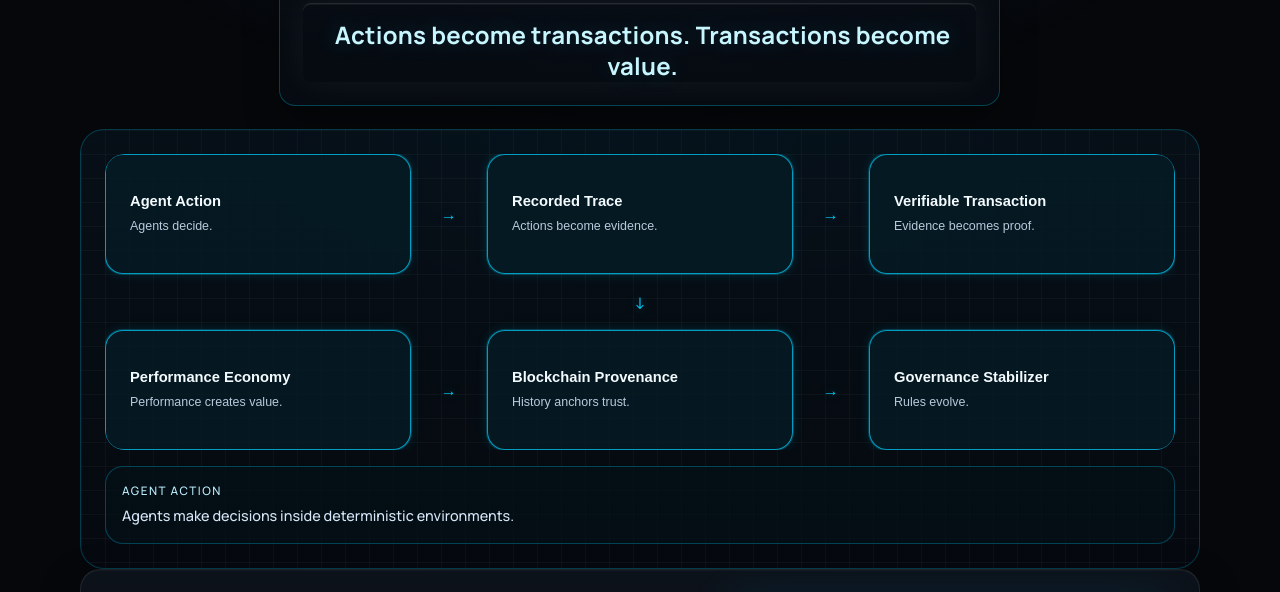
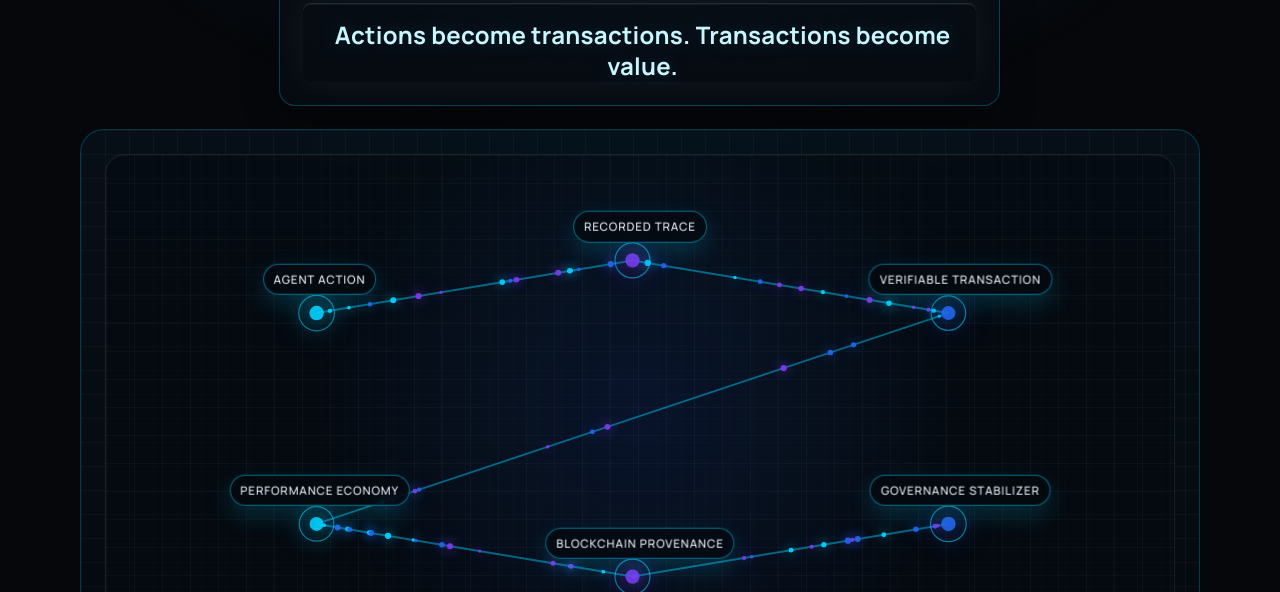
Before and after one commit to ssubik/AI-Economy-With-Blockchain, a plain HTML site: page index.html in a window 1280 px wide. Shown: the part 3974-4566 px from the top of the page. Drawn offline with Linux system fonts and the light colour scheme; grey boxes are pictures that could not be loaded; animation ran at ten frames a second.

Commit message:
prompt: Act as a senior frontend engineer specializing in high-performance canvas animations and system visualization.
Replace the HOW diagram implementation with a canvas-based particle system that visualizes a structured AI flow.

```diff
--- a/index.html
+++ b/index.html
@@ -577,6 +577,7 @@
       position: relative;
       overflow: hidden;
       isolation: isolate;
+      min-height: 420px;
     }
     .how-diagram::before {
       content: "";
@@ -588,91 +589,55 @@
       background-size: 24px 24px;
       pointer-events: none;
     }
-    .how-canvas {
+    .how-canvas-wrap {
       position: relative;
       z-index: 2;
+      min-height: 360px;
+      border-radius: var(--radius-md);
       overflow: hidden;
-      border-radius: var(--radius-md);
-    }
-    .how-flow {
-      display: grid;
-      gap: var(--space-2);
-    }
-    .how-flow-row {
-      display: grid;
-      grid-template-columns: minmax(0, 1fr) 44px minmax(0, 1fr) 44px minmax(0, 1fr);
-      gap: var(--space-2);
-      align-items: center;
-    }
-    .how-flow-bridge {
-      display: grid;
-      grid-template-columns: minmax(0, 1fr) 44px minmax(0, 1fr);
-      align-items: center;
-      gap: var(--space-2);
-    }
-    .bridge-spacer {
-      min-height: 12px;
-    }
-    .flow-arrow {
-      display: grid;
-      place-items: center;
-      min-height: 24px;
-      color: rgba(132,174,194,.58);
-      font-size: 1rem;
-      line-height: 1;
-      letter-spacing: .02em;
-      user-select: none;
-      opacity: .75;
-      transition: color .28s ease, text-shadow .28s ease, opacity .28s ease;
-    }
-    .flow-arrow.active {
-      color: rgba(0,209,255,.95);
-      text-shadow: 0 0 10px rgba(0,209,255,.35);
-      opacity: 1;
-    }
-    .flow-arrow.down { margin: 0; }
-    .how-node {
-      position: static;
+      border: 1px solid rgba(255,255,255,.08);
+      background:
+        radial-gradient(circle at 50% 48%, rgba(37,99,235,.12), transparent 54%),
+        linear-gradient(rgba(255,255,255,.03) 1px, transparent 1px),
+        linear-gradient(90deg, rgba(255,255,255,.03) 1px, transparent 1px),
+        rgba(6, 11, 18, .6);
+      background-size: auto, 28px 28px, 28px 28px, auto;
+    }
+    #flowCanvas {
+      display: block;
       width: 100%;
-      min-height: 120px;
-      border: 1px solid rgba(0,209,255,.45);
-      border-radius: var(--radius-sm);
-      padding: var(--space-3);
-      background: rgba(11,15,21,.8);
-      color: #dbe3f0;
-      font-size: .84rem;
-      line-height: 1.35;
-      cursor: pointer;
-      transition: border-color .28s ease, box-shadow .28s ease, background-color .28s ease;
-      text-align: left;
-      overflow: hidden;
-    }
-    .how-node b { display: block; color: #f4fbff; margin-bottom: .35rem; font-size: .92rem; }
-    .how-node small {
-      display: block;
-      color: #b8cadb;
-      font-size: .78rem;
-      line-height: 1.5;
-    }
-    .how-node:hover, .how-node:focus-visible { border-color: rgba(0,209,255,.62); }
-    .how-node.active {
-      border-color: rgba(0,209,255,.72);
-      background: rgba(7,28,38,.84);
-      box-shadow: 0 0 0 1px rgba(0,209,255,.22), 0 0 12px rgba(0,209,255,.14);
-    }
-    .how-panel {
-      margin-top: var(--space-2);
-      border: 1px solid rgba(0,209,255,.28);
-      border-radius: var(--radius-sm);
-      background: rgba(4,18,25,.62);
-      padding: var(--space-2);
-      z-index: 2;
-      position: relative;
-      min-height: 74px;
-    }
-    .how-panel-title { color: #bcefff; font-size: .73rem; letter-spacing: .13em; text-transform: uppercase; margin-bottom: .35rem; }
-    .how-panel-text { color: #d6e6f7; font-size: .9rem; line-height: 1.45; }
-    #how.how-punch .how-node { box-shadow: 0 0 0 1px rgba(0,209,255,.28), 0 0 14px rgba(0,209,255,.16); }
+      height: 100%;
+      min-height: 360px;
+    }
+    .flow-labels {
+      position: absolute;
+      inset: 0;
+      pointer-events: none;
+    }
+    .flow-label {
+      position: absolute;
+      left: calc(var(--x) * 100%);
+      top: calc(var(--y) * 100%);
+      transform: translate(-50%, calc(-100% - 18px));
+      padding: 6px 10px;
+      border-radius: 999px;
+      border: 1px solid rgba(255,255,255,.18);
+      background: rgba(5,9,15,.78);
+      color: #dbe6f5;
+      font-size: .72rem;
+      letter-spacing: .08em;
+      text-transform: uppercase;
+      white-space: nowrap;
+      backdrop-filter: blur(6px);
+      box-shadow: 0 8px 18px rgba(0,0,0,.34);
+      transition: border-color .3s ease, color .3s ease, box-shadow .3s ease;
+    }
+    .flow-label.active {
+      color: #eff8ff;
+      border-color: rgba(0,209,255,.5);
+      box-shadow: 0 10px 24px rgba(0,209,255,.18);
+    }
+    #how.how-punch .flow-label { border-color: rgba(0,209,255,.45); }
     #how.how-punch .story-punchline { text-shadow: 0 0 28px rgba(0,209,255,.36); }
 
     .what-module.active-map {
@@ -1165,7 +1130,7 @@
     @media (prefers-reduced-motion: reduce) {
       .pulse, .bar i, .agent.top::before, .live-pulse, .orbit-ring, .flow-dot, .data-viz::after, .why-ring, .why-node, .hero-badge.b2, .hero-badge.b3, .proposal .bar i { animation: none !important; }
       .hover-lift, .btn { transition: none !important; }
-      .reveal, .hero-seq, .why-title .line > span, .mega-word, .story-map a, .layer-list::before, .story-line, .story-punchline, .how-node, .flow-arrow { transition: none !important; }
+      .reveal, .hero-seq, .why-title .line > span, .mega-word, .story-map a, .layer-list::before, .story-line, .story-punchline, .flow-label { transition: none !important; }
       .reveal, .hero-seq { opacity: 1 !important; transform: none !important; filter: none !important; }
       .why-title .line > span { opacity: 1 !important; transform: none !important; filter: none !important; }
       .story-line, .story-punchline { opacity: 1 !important; transform: none !important; filter: none !important; }
@@ -1230,16 +1195,14 @@
       .module-title { align-items: flex-start; }
     }
     @media (max-width: 768px) {
-      .how-flow-row,
-      .how-flow-bridge {
-        grid-template-columns: 1fr;
+      .how-diagram { min-height: 500px; }
+      .how-canvas-wrap { min-height: 440px; }
+      #flowCanvas { min-height: 440px; }
+      .flow-label {
+        font-size: .66rem;
+        letter-spacing: .06em;
+        padding: 5px 8px;
       }
-      .bridge-spacer {
-        display: none;
-      }
-      .flow-arrow { font-size: .95rem; }
-      .flow-arrow.horizontal { transform: rotate(90deg); }
-      .how-node { min-height: 112px; padding: 20px; }
     }
     @media (hover: none) and (pointer: coarse) {
       .hover-lift:hover,
@@ -1419,50 +1382,16 @@
           </div>
         </div>
         <div class="how-diagram reveal" aria-label="Interactive HOW system diagram">
-          <div class="how-canvas" id="how-canvas">
-            <div class="how-flow">
-              <div class="how-flow-row">
-                <button class="how-node" data-node="1" type="button">
-                  <b>Agent Action</b>
-                  <small>Agents decide.</small>
-                </button>
-                <span class="flow-arrow horizontal" data-flow-link="1-2" aria-hidden="true">→</span>
-                <button class="how-node" data-node="2" type="button">
-                  <b>Recorded Trace</b>
-                  <small>Actions become evidence.</small>
-                </button>
-                <span class="flow-arrow horizontal" data-flow-link="2-3" aria-hidden="true">→</span>
-                <button class="how-node" data-node="3" type="button">
-                  <b>Verifiable Transaction</b>
-                  <small>Evidence becomes proof.</small>
-                </button>
-              </div>
-              <div class="how-flow-bridge">
-                <span class="bridge-spacer" aria-hidden="true"></span>
-                <span class="flow-arrow down" data-flow-link="3-4" aria-hidden="true">↓</span>
-                <span class="bridge-spacer" aria-hidden="true"></span>
-              </div>
-              <div class="how-flow-row">
-                <button class="how-node" data-node="4" type="button">
-                  <b>Performance Economy</b>
-                  <small>Performance creates value.</small>
-                </button>
-                <span class="flow-arrow horizontal" data-flow-link="4-5" aria-hidden="true">→</span>
-                <button class="how-node" data-node="5" type="button">
-                  <b>Blockchain Provenance</b>
-                  <small>History anchors trust.</small>
-                </button>
-                <span class="flow-arrow horizontal" data-flow-link="5-6" aria-hidden="true">→</span>
-                <button class="how-node" data-node="6" type="button">
-                  <b>Governance Stabilizer</b>
-                  <small>Rules evolve.</small>
-                </button>
-              </div>
+          <div class="how-canvas-wrap">
+            <canvas id="flowCanvas" aria-hidden="true"></canvas>
+            <div class="flow-labels" id="flowLabels">
+              <div class="flow-label" data-node="agent">Agent Action</div>
+              <div class="flow-label" data-node="trace">Recorded Trace</div>
+              <div class="flow-label" data-node="tx">Verifiable Transaction</div>
+              <div class="flow-label" data-node="economy">Performance Economy</div>
+              <div class="flow-label" data-node="provenance">Blockchain Provenance</div>
+              <div class="flow-label" data-node="governance">Governance Stabilizer</div>
             </div>
-          </div>
-          <div class="how-panel" id="how-panel">
-            <div class="how-panel-title" id="how-panel-title">System Node</div>
-            <div class="how-panel-text" id="how-panel-text">Agents make decisions inside deterministic environments.</div>
           </div>
         </div>
         <div class="layer-list reveal">
@@ -1771,20 +1700,22 @@
     let whyStep = 0;
     let howStep = 0;
     let whatStep = 0;
-
-    const howNodeDetails = {
-      1: { title: 'Agent Action', text: 'Agents make decisions inside deterministic environments.' },
-      2: { title: 'Recorded Trace', text: 'Every move, action, and result becomes structured evidence.' },
-      3: { title: 'Verifiable Transaction', text: 'Critical actions are converted into verifiable economic events.' },
-      4: { title: 'Performance Economy', text: 'Repeated outcomes create ranking, reputation, and value.' },
-      5: { title: 'Blockchain Provenance', text: 'Ownership, history, and results are anchored on-chain.' },
-      6: { title: 'Governance Stabilizer', text: 'The community updates rules as agents and markets evolve.' }
+    const flowLabels = Array.from(document.querySelectorAll('.flow-label'));
+    const flowCanvas = document.getElementById('flowCanvas');
+    const flowWrap = flowCanvas ? flowCanvas.parentElement : null;
+    const flowCtx = flowCanvas ? flowCanvas.getContext('2d') : null;
+    const flowPalette = ['#00D1FF', '#7C3AED', '#2563EB'];
+    let flowAnimId = 0;
+    let flowParticles = [];
+    let flowState = {
+      nodes: [],
+      edges: [],
+      activeNodes: new Set(['agent']),
+      activeEdges: new Set(),
+      width: 0,
+      height: 0,
+      dpr: 1
     };
-
-    const howPanelTitle = document.getElementById('how-panel-title');
-    const howPanelText = document.getElementById('how-panel-text');
-    const howNodes = Array.from(document.querySelectorAll('.how-node'));
-    const howArrows = Array.from(document.querySelectorAll('[data-flow-link]'));
 
     function setWhyState(step, punch) {
       if (!whySection) return;
@@ -1795,42 +1726,187 @@
       whySection.classList.toggle('why-punch', punch);
     }
 
-    let pinnedHowNode = 1;
-    let hoverHowNode = null;
-    function updateHowPanel(nodeId) {
-      const d = howNodeDetails[nodeId] || howNodeDetails[1];
-      howPanelTitle.textContent = d.title;
-      howPanelText.textContent = d.text;
-    }
-
-    function connectorActive(link, activeIds) {
-      const [a, b] = link.split('-').map(Number);
-      return activeIds.includes(a) && activeIds.includes(b);
+    function getFlowNodeTemplate() {
+      if (window.innerWidth <= 768) {
+        return [
+          { id: 'agent', x: 0.5, y: 0.12 },
+          { id: 'trace', x: 0.5, y: 0.26 },
+          { id: 'tx', x: 0.5, y: 0.4 },
+          { id: 'economy', x: 0.5, y: 0.56 },
+          { id: 'provenance', x: 0.5, y: 0.72 },
+          { id: 'governance', x: 0.5, y: 0.86 }
+        ];
+      }
+      return [
+        { id: 'agent', x: 0.2, y: 0.3 },
+        { id: 'trace', x: 0.5, y: 0.2 },
+        { id: 'tx', x: 0.8, y: 0.3 },
+        { id: 'economy', x: 0.2, y: 0.7 },
+        { id: 'provenance', x: 0.5, y: 0.8 },
+        { id: 'governance', x: 0.8, y: 0.7 }
+      ];
+    }
+
+    function getFlowEdges() {
+      return [
+        ['agent', 'trace'],
+        ['trace', 'tx'],
+        ['tx', 'economy'],
+        ['economy', 'provenance'],
+        ['provenance', 'governance']
+      ];
+    }
+
+    function buildFlowGeometry() {
+      if (!flowCanvas || !flowWrap || !flowCtx) return;
+      const rect = flowWrap.getBoundingClientRect();
+      const dpr = Math.min(window.devicePixelRatio || 1, 2);
+      const width = Math.max(1, Math.floor(rect.width));
+      const height = Math.max(1, Math.floor(rect.height));
+      flowCanvas.width = Math.floor(width * dpr);
+      flowCanvas.height = Math.floor(height * dpr);
+      flowCanvas.style.width = `${width}px`;
+      flowCanvas.style.height = `${height}px`;
+      flowCtx.setTransform(dpr, 0, 0, dpr, 0, 0);
+      flowState.width = width;
+      flowState.height = height;
+      flowState.dpr = dpr;
+
+      const template = getFlowNodeTemplate();
+      const nodes = template.map((node) => ({
+        ...node,
+        px: node.x * width,
+        py: node.y * height
+      }));
+      const nodeMap = new Map(nodes.map((node) => [node.id, node]));
+      const edges = getFlowEdges().map(([from, to]) => ({
+        from,
+        to,
+        a: nodeMap.get(from),
+        b: nodeMap.get(to)
+      })).filter((edge) => edge.a && edge.b);
+
+      flowState.nodes = nodes;
+      flowState.edges = edges;
+      flowLabels.forEach((label) => {
+        const id = label.dataset.node;
+        const node = nodeMap.get(id);
+        if (!node) return;
+        label.style.setProperty('--x', node.x.toFixed(4));
+        label.style.setProperty('--y', node.y.toFixed(4));
+      });
+    }
+
+    function createFlowParticles() {
+      if (!flowState.edges.length) return;
+      const particleCount = window.innerWidth <= 768 ? 42 : 72;
+      flowParticles = Array.from({ length: particleCount }, (_, i) => {
+        const edgeIndex = i % flowState.edges.length;
+        return {
+          edgeIndex,
+          progress: Math.random(),
+          speed: 0.002 + Math.random() * 0.002,
+          radius: 1.6 + Math.random() * 1.6,
+          color: flowPalette[i % flowPalette.length]
+        };
+      });
+    }
+
+    function drawFlowFrame(timeMs, staticFrame = false) {
+      if (!flowCtx || !flowCanvas) return;
+      const { width, height, nodes, edges, activeNodes, activeEdges } = flowState;
+      flowCtx.clearRect(0, 0, width, height);
+
+      edges.forEach((edge, index) => {
+        const isActive = activeEdges.has(index);
+        flowCtx.strokeStyle = isActive ? 'rgba(0, 209, 255, 0.45)' : 'rgba(160, 170, 190, 0.28)';
+        flowCtx.lineWidth = isActive ? 2 : 1.2;
+        flowCtx.beginPath();
+        flowCtx.moveTo(edge.a.px, edge.a.py);
+        flowCtx.lineTo(edge.b.px, edge.b.py);
+        flowCtx.stroke();
+      });
+
+      flowParticles.forEach((particle) => {
+        const edge = edges[particle.edgeIndex];
+        if (!edge) return;
+        particle.progress += particle.speed;
+        if (particle.progress >= 1) {
+          particle.progress = 0;
+          particle.edgeIndex = (particle.edgeIndex + 1) % edges.length;
+        }
+        const currentEdge = edges[particle.edgeIndex];
+        const x = currentEdge.a.px + (currentEdge.b.px - currentEdge.a.px) * particle.progress;
+        const y = currentEdge.a.py + (currentEdge.b.py - currentEdge.a.py) * particle.progress;
+        flowCtx.beginPath();
+        flowCtx.fillStyle = particle.color;
+        flowCtx.globalAlpha = activeEdges.has(particle.edgeIndex) ? 0.95 : 0.75;
+        flowCtx.shadowColor = particle.color;
+        flowCtx.shadowBlur = 12;
+        flowCtx.arc(x, y, particle.radius, 0, Math.PI * 2);
+        flowCtx.fill();
+      });
+
+      nodes.forEach((node, idx) => {
+        const pulse = 0.5 + (Math.sin(timeMs * 0.0018 + idx * 0.8) + 1) * 0.18;
+        const active = activeNodes.has(node.id);
+        const color = flowPalette[idx % flowPalette.length];
+        flowCtx.beginPath();
+        flowCtx.fillStyle = color;
+        flowCtx.globalAlpha = active ? 0.9 : 0.65;
+        flowCtx.shadowColor = color;
+        flowCtx.shadowBlur = active ? 26 : 14;
+        flowCtx.arc(node.px, node.py, active ? 6.5 + pulse : 5 + pulse * 0.6, 0, Math.PI * 2);
+        flowCtx.fill();
+
+        flowCtx.beginPath();
+        flowCtx.strokeStyle = active ? 'rgba(0,209,255,.62)' : 'rgba(130,145,170,.38)';
+        flowCtx.lineWidth = 1.2;
+        flowCtx.globalAlpha = active ? 0.9 : 0.6;
+        flowCtx.arc(node.px, node.py, active ? 16 + pulse * 2.4 : 13 + pulse * 1.2, 0, Math.PI * 2);
+        flowCtx.stroke();
+      });
+
+      flowCtx.globalAlpha = 1;
+      flowCtx.shadowBlur = 0;
+      if (!staticFrame) flowAnimId = requestAnimationFrame(drawFlowFrame);
+    }
+
+    function initFlowCanvas() {
+      if (!flowCanvas || !flowCtx) return;
+      buildFlowGeometry();
+      createFlowParticles();
+      cancelAnimationFrame(flowAnimId);
+      if (reducedMotion) {
+        drawFlowFrame(0, true);
+        cancelAnimationFrame(flowAnimId);
+        return;
+      }
+      flowAnimId = requestAnimationFrame(drawFlowFrame);
     }
 
     function setHowState(step, punch) {
       if (!howSection) return;
-      const stepNodes = {
-        0: [1],
-        1: [1],
-        2: [1,2,3],
-        3: [1,2,3,4],
-        4: [1,2,3,4,5],
-        5: [1,2,3,4,5,6]
+      const stepNodeMap = {
+        0: ['agent'],
+        1: ['agent'],
+        2: ['agent', 'trace', 'tx'],
+        3: ['agent', 'trace', 'tx', 'economy'],
+        4: ['agent', 'trace', 'tx', 'economy', 'provenance'],
+        5: ['agent', 'trace', 'tx', 'economy', 'provenance', 'governance']
       };
-      const base = stepNodes[Math.max(0, Math.min(5, step))] || [1];
-      const focus = hoverHowNode || pinnedHowNode;
-      const active = Array.from(new Set([...base, focus]));
+      const activeNodes = new Set(stepNodeMap[Math.max(0, Math.min(5, step))] || ['agent']);
+      const activeEdges = new Set();
+      flowState.edges.forEach((edge, index) => {
+        if (activeNodes.has(edge.from) && activeNodes.has(edge.to)) activeEdges.add(index);
+      });
+      flowState.activeNodes = activeNodes;
+      flowState.activeEdges = activeEdges;
       howSection.classList.toggle('how-punch', punch);
-      howNodes.forEach((node) => {
-        const id = Number(node.dataset.node);
-        node.classList.toggle('active', active.includes(id));
+      flowLabels.forEach((label) => {
+        const nodeId = label.dataset.node;
+        label.classList.toggle('active', activeNodes.has(nodeId));
       });
-      howArrows.forEach((arrow) => {
-        const link = arrow.getAttribute('data-flow-link') || '';
-        arrow.classList.toggle('active', connectorActive(link, active));
-      });
-      updateHowPanel(focus);
     }
 
     function setWhatState(step, punch) {
@@ -1924,21 +2000,9 @@
       if (punch) punch.style.transitionDelay = `${0.1 + lines.length * 0.14}s`;
     });
 
-    howNodes.forEach((node) => {
-      const id = Number(node.dataset.node);
-      node.addEventListener('mouseenter', () => {
-        hoverHowNode = id;
-        setHowState(howStep, howSection.classList.contains('how-punch'));
-      });
-      node.addEventListener('mouseleave', () => {
-        hoverHowNode = null;
-        setHowState(howStep, howSection.classList.contains('how-punch'));
-      });
-      node.addEventListener('click', () => {
-        pinnedHowNode = id;
-        setHowState(howStep, howSection.classList.contains('how-punch'));
-      });
-    });
+    initFlowCanvas();
+    window.addEventListener('resize', initFlowCanvas);
+    window.addEventListener('beforeunload', () => cancelAnimationFrame(flowAnimId));
 
     setHowState(0, false);
     setWhyState(0, false);
```
